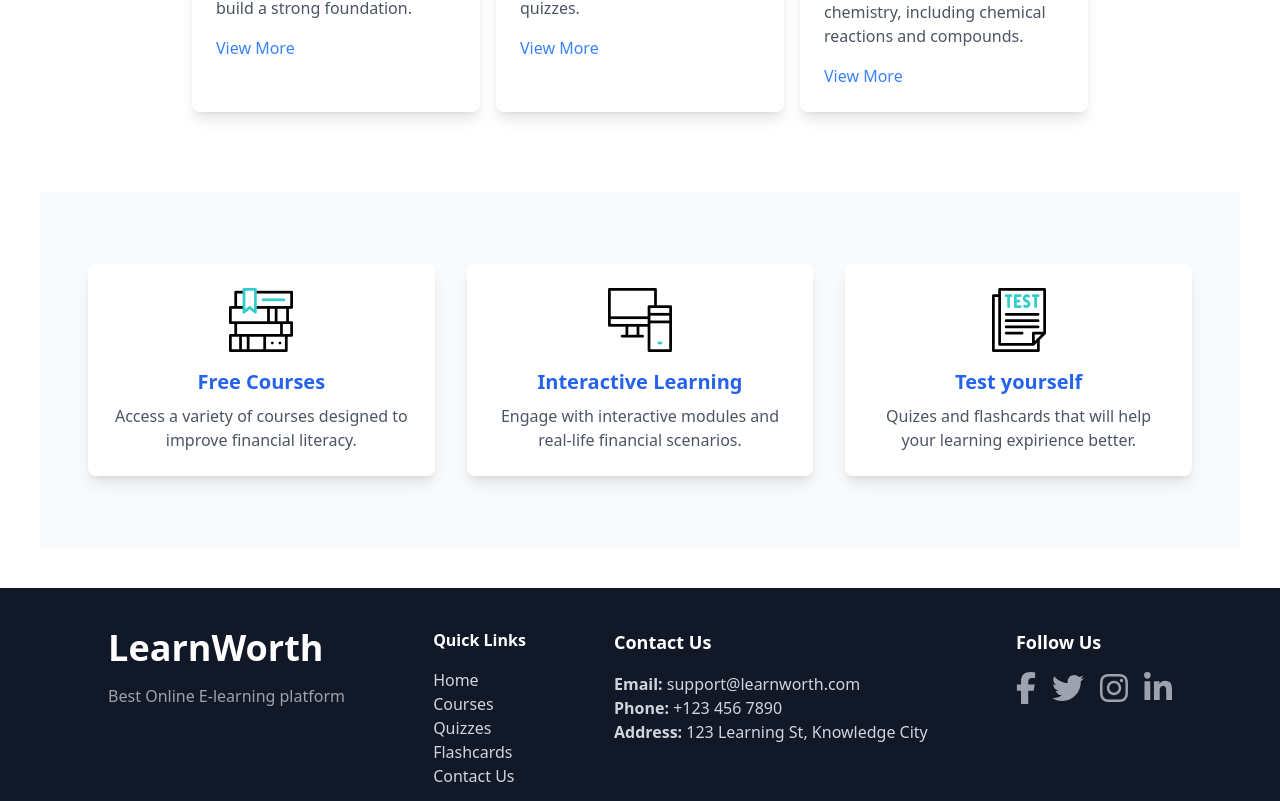
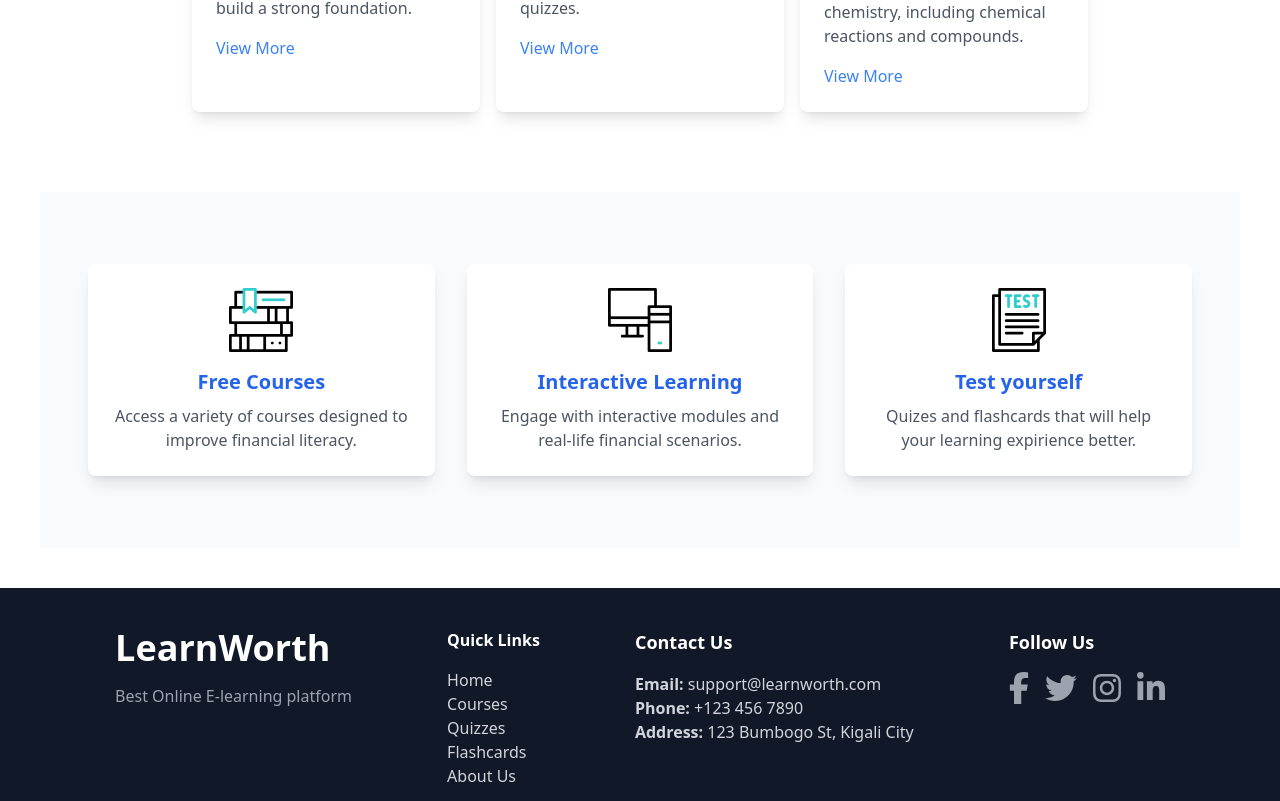
Before and after one commit to KvnKl007/LearnWorth, a React (Vite) app in the folder learn-worth/: page / in a window 1280 px wide. Shown: the part 1996-2797 px from the top of the page. Built offline with nearby package versions, Linux system fonts and the light colour scheme; no server answers; a web font is replaced by a local one.

Commit message:
frontend few touches and menu bar

```diff
--- a/learn-worth/src/App.jsx
+++ b/learn-worth/src/App.jsx
@@ -1,4 +1,4 @@
-import React from 'react';
+// import React from 'react';
 import { BrowserRouter as Router, Routes, Route } from 'react-router-dom';
 import Register from './pages/Register';
 import Login from './pages/Login';
@@ -23,7 +23,7 @@ const App = () => {
         <Route path="/" element={<Home />} />
         <Route path="/profile" element={<Profile />} />
         <Route path="/courses" element={<CoursesPage />} />
-        <Route path="/aboutus" element={<AboutUsPage />} />
+        <Route path="/about-us" element={<AboutUsPage />} />
         <Route path="/quizzes" element={<QuizPage />} />
         <Route path="/flash-cards" element={<FlashcardTopicsPage />} />
         <Route path="/flashcards/:category/:topic" element={<FlashcardViewPage />} />
--- a/learn-worth/src/assets/Data/QuizData.jsx
+++ b/learn-worth/src/assets/Data/QuizData.jsx
@@ -15,14 +15,14 @@ const quizQuestionsData = {
     { id: 4, question: "What is diversification?", options: ["Investing in multiple assets", "Selling all assets", "Investing in one company"], answer: "Investing in multiple assets" },
     { id: 5, question: "Why are bonds considered safer than stocks?", options: ["They are loans to government or corporations", "They always yield high returns", "They have no risk"], answer: "They are loans to government or corporations" }
   ],
-  2: [
+  7: [
     { id: 1, question: "What does APR stand for?", options: ["Annual Percentage Rate", "Average Pay Rate", "Accumulated Personal Revenue"], answer: "Annual Percentage Rate" },
     { id: 2, question: "Which is a credit score range?", options: ["300-850", "1-100", "5000-10000"], answer: "300-850" },
     { id: 3, question: "What does credit utilization mean?", options: ["Using credit responsibly", "The percentage of credit limit used", "Interest on loans"], answer: "The percentage of credit limit used" },
     { id: 4, question: "How often should you check your credit report?", options: ["Annually", "Monthly", "Weekly"], answer: "Annually" },
     { id: 5, question: "Why is paying the minimum balance on credit cards not ideal?", options: ["It increases interest costs", "It avoids credit limit", "It reduces credit score"], answer: "It increases interest costs" }
   ],
-  1: [
+  0: [
     { id: 1, question: "What is an emergency fund?", options: ["Savings for unexpected expenses", "Investment in stocks", "Regular savings"], answer: "Savings for unexpected expenses" },
     { id: 2, question: "Which is the rule of thumb for emergency savings?", options: ["3-6 months of expenses", "1 month of expenses", "1 year of expenses"], answer: "3-6 months of expenses" },
     { id: 3, question: "What type of account is best for emergency funds?", options: ["Savings account", "Investment account", "Checking account"], answer: "Savings account" },
--- a/learn-worth/src/components/About.jsx
+++ b/learn-worth/src/components/About.jsx
@@ -23,7 +23,7 @@ const AboutUs = () => {
                     <p className="text-lg text-gray-600 mb-6 leading-relaxed">
                         Welcome to <span className="font-semibold text-blue-600">LearnWorth</span> — an online educational platform dedicated to improving financial literacy across Rwanda. Our mission is to provide free, accessible resources that empower students to make informed financial decisions and build a foundation for financial success.
                     </p>
-                    <Link to='/aboutus' >
+                    <Link to='/about-us' >
                         <button className="bg-blue-600 text-white px-6 py-2 rounded-md font-medium hover:bg-blue-500 transition">
                             Learn More
                         </button>
--- a/learn-worth/src/components/Footer.jsx
+++ b/learn-worth/src/components/Footer.jsx
@@ -1,8 +1,7 @@
-// src/components/Footer.jsx
-
 import React from 'react';
 import { FontAwesomeIcon } from '@fortawesome/react-fontawesome';
 import { faFacebookF, faTwitter, faInstagram, faLinkedinIn } from '@fortawesome/free-brands-svg-icons';
+import { Link } from 'react-router-dom';
 
 const Footer = () => {
     return (
@@ -22,11 +21,21 @@ const Footer = () => {
                     <div>
                         <h2 className="text-white font-bold text-base mb-4">Quick Links</h2>
                         <ul>
-                            <li><a href="/" className="hover:text-white">Home</a></li>
-                            <li><a href="/courses" className="hover:text-white">Courses</a></li>
-                            <li><a href="/quizzes" className="hover:text-white">Quizzes</a></li>
-                            <li><a href="/flashcards" className="hover:text-white">Flashcards</a></li>
-                            <li><a href="/contact" className="hover:text-white">Contact Us</a></li>
+                            <Link to='/' >
+                            <li className="hover:text-white">Home</li>
+                            </Link>
+                            <Link to='/courses' >
+                            <li className="hover:text-white">Courses</li>
+                            </Link>
+                            <Link to='/quizzes' >
+                            <li className="hover:text-white">Quizzes</li>
+                            </Link>
+                            <Link to='/flash-cards' >
+                            <li className="hover:text-white">Flashcards</li>
+                            </Link>
+                            <Link to='/about-us' >
+                            <li className="hover:text-white">About Us</li>
+                            </Link>
                         </ul>
                     </div>
 
@@ -35,7 +44,7 @@ const Footer = () => {
                         <h2 className="text-white font-bold text-lg mb-4">Contact Us</h2>
                         <p><strong>Email:</strong> support@learnworth.com</p>
                         <p><strong>Phone:</strong> +123 456 7890</p>
-                        <p><strong>Address:</strong> 123 Learning St, Knowledge City</p>
+                        <p><strong>Address:</strong> 123 Bumbogo St, Kigali City</p>
                     </div>
 
                     {/* Social Media Links */}
--- a/learn-worth/src/components/Navbar.jsx
+++ b/learn-worth/src/components/Navbar.jsx
@@ -1,26 +1,56 @@
-import React from 'react';
+import React, { useState } from 'react';
 import { Link } from 'react-router-dom';
 import { useAuth } from '../context/AuthContext.jsx';
 import defaultImage from "../assets/images/default.png"
+import { FontAwesomeIcon } from '@fortawesome/react-fontawesome';
+import { faBarsStaggered } from '@fortawesome/free-solid-svg-icons';
 
 const Navbar = () => {
     const { currentUser } = useAuth(); // Get user
+    const [isSideMenuOpen, setIsSideMenuOpen] = useState(false); // State for side menu visibility
+
+    const toggleSideMenu = () => {
+        setIsSideMenuOpen(!isSideMenuOpen); // Toggle side menu state
+    };
 
     return (
-        <nav className="bg-white shadow-lg fixed w-full z-50 top-0">
+        <nav className="bg-white shadow-lg flex p-2 fixed w-full z-50 top-0">
+            {/* bar menu icon */}
+            <FontAwesomeIcon
+                icon={faBarsStaggered}
+                size='2x'
+                className='text-blue-600 items-center md:hidden relative top-4'
+                onClick={toggleSideMenu} // Add click handler for side menu
+            />
             <div className="container mx-auto px-4 flex justify-between items-center py-3">
                 {/* Logo */}
                 <div className="text-blue-600 text-2xl font-bold">
                     <Link to="/">LearnWorth</Link>
                 </div>
 
-                {/* Nav Menu */}
+                {/* Nav Menu for md and larger screens */}
                 <ul className="hidden md:flex space-x-8 text-gray-600 font-medium">
-                    <li><Link to="/courses" className=' hover:text-blue-600'>Courses</Link></li>
-                    <li><Link to="/quizzes" className=' hover:text-blue-600'>Quizes</Link></li>
-                    <li><Link to="/flash-cards" className=' hover:text-blue-600'>Flash cards</Link></li>
-                    <li><Link to="/aboutus" className=' hover:text-blue-600'>About us</Link></li>
+                    <li><Link to="/courses" className='hover:text-blue-600'>Courses</Link></li>
+                    <li><Link to="/quizzes" className='hover:text-blue-600'>Quizzes</Link></li>
+                    <li><Link to="/flash-cards" className='hover:text-blue-600'>Flash cards</Link></li>
+                    <li><Link to="/about-us" className='hover:text-blue-600'>About us</Link></li>
                 </ul>
+
+                {/* Side Menu for sm screens */}
+                {isSideMenuOpen && ( // Conditionally render side menu
+                    <div className="fixed inset-0 bg-gray-800 bg-opacity-50 z-40" onClick={toggleSideMenu}>
+                        <div className="fixed left-0 top-0 w-64 h-full bg-white shadow-lg z-50 p-4">
+                            <h2 className='text-blue-600 text-2xl font-bold'>LearnWorth</h2>
+                            <ul className="space-y-9 relative top-10">
+                                <li><Link to="/courses" className='hover:text-blue-600' onClick={toggleSideMenu}>Courses</Link></li>
+                                <li><Link to="/quizzes" className='hover:text-blue-600' onClick={toggleSideMenu}>Quizzes</Link></li>
+                                <li><Link to="/flash-cards" className='hover:text-blue-600' onClick={toggleSideMenu}>Flash cards</Link></li>
+                                <li><Link to="/about-us" className='hover:text-blue-600' onClick={toggleSideMenu}>About us</Link></li>
+                            </ul>
+                            <div className='bg-blue-600 h-40 relative top-80 bottom-0'></div>
+                        </div>
+                    </div>
+                )}
 
                 {/* Right Side (Buttons or Profile) */}
                 <div className="flex items-center space-x-4">
@@ -30,7 +60,6 @@ const Navbar = () => {
                             <Link to="/profile" className="text-gray-600 font-medium flex items-center gap-3">
                                 <img src={currentUser.photoURL || defaultImage} alt="profile" className="h-10 w-10 rounded-full object-cover" />
                             </Link>
-
                         </>
                     ) : (
                         // Show login and signup if not signed in
--- a/learn-worth/src/pages/Courses.jsx
+++ b/learn-worth/src/pages/Courses.jsx
@@ -1,5 +1,5 @@
 // CoursesPage.jsx
-import React, { useState } from 'react';
+import { useState } from 'react';
 import StudyMaterialCard from '../components/CourseCard/StudyMaterial';
 import Navbar from '../components/Navbar';
 import courseData from '../assets/Data/CourseData';
--- a/learn-worth/src/pages/Home.jsx
+++ b/learn-worth/src/pages/Home.jsx
@@ -21,7 +21,7 @@ const Home = () => {
                 <section className="text-center bg-blue-600 text-white p-8 rounded-lg w-full max-w-3xl mb-8 shadow-md">
                     <h1 className="text-4xl font-bold mb-4">Welcome to LearnWorth</h1>
                     <p className="mb-6">Discover a wealth of study materials and take your learning to the next level!</p>
-                    <Link to="/register">
+                    <Link to="/courses">
                         <button className="bg-white text-blue-600 font-semibold px-6 py-2 rounded-lg hover:bg-gray-100 transition">
                             Get Started
                         </button>
```
Also changed, not shown: learn-worth/src/assets/icons/menu.png (added).
